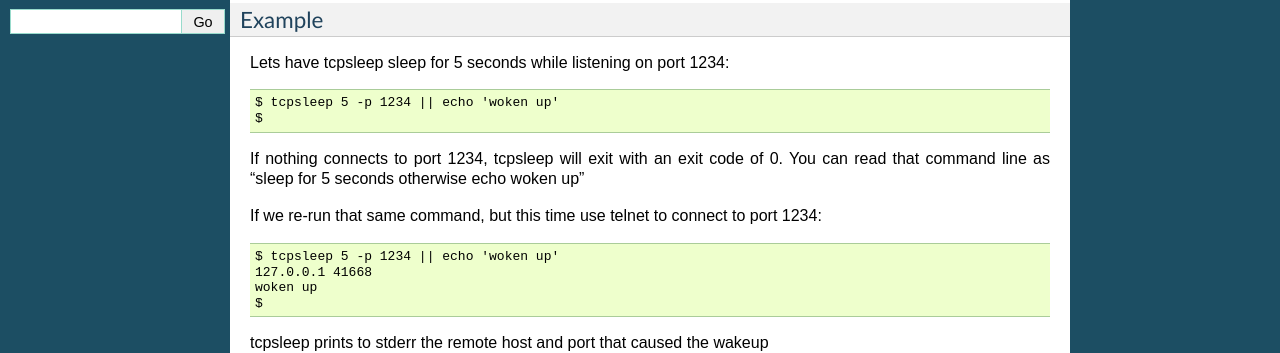
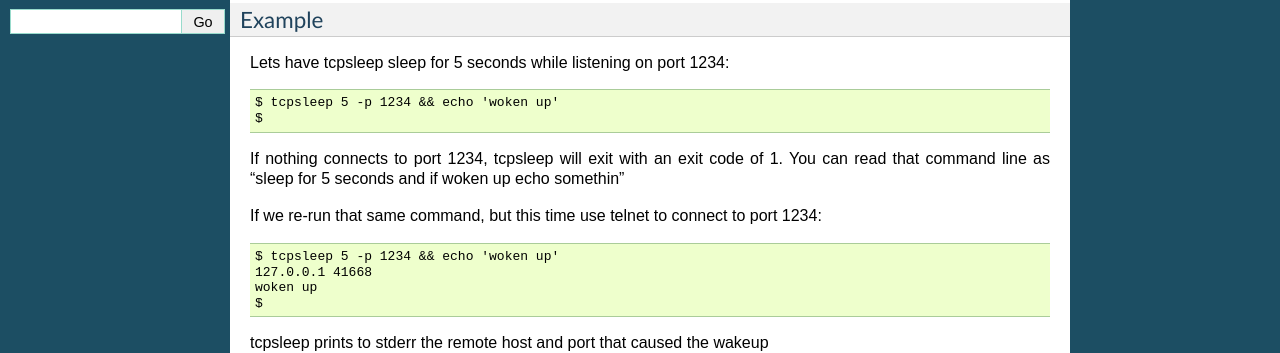
Before and after one commit to JustinAzoff/tcpsleep, a Sphinx documentation site: the page built from docs/cli.rst, in a window 1280 px wide. Shown: the part 270-623 px from the top of the page. Built offline with Sphinx 7.4.7, drawn with Linux system fonts in a browser that asks for light colours.

Commit message:
correct documentation relating to the exit code
i had it documented backwards

```diff
--- a/docs/cli.rst
+++ b/docs/cli.rst
@@ -20,15 +20,15 @@ Example
 
 Lets have tcpsleep sleep for 5 seconds while listening on port 1234::
 
-    $ tcpsleep 5 -p 1234 || echo 'woken up'
+    $ tcpsleep 5 -p 1234 && echo 'woken up'
     $
 
-If nothing connects to port 1234, tcpsleep will exit with an exit code of 0.
-You can read that command line as "sleep for 5 seconds otherwise echo woken up"
+If nothing connects to port 1234, tcpsleep will exit with an exit code of 1.
+You can read that command line as "sleep for 5 seconds and if woken up echo somethin"
 
 If we re-run that same command, but this time use telnet to connect to port 1234::
 
-    $ tcpsleep 5 -p 1234 || echo 'woken up'
+    $ tcpsleep 5 -p 1234 && echo 'woken up'
     127.0.0.1 41668
     woken up
     $
```
